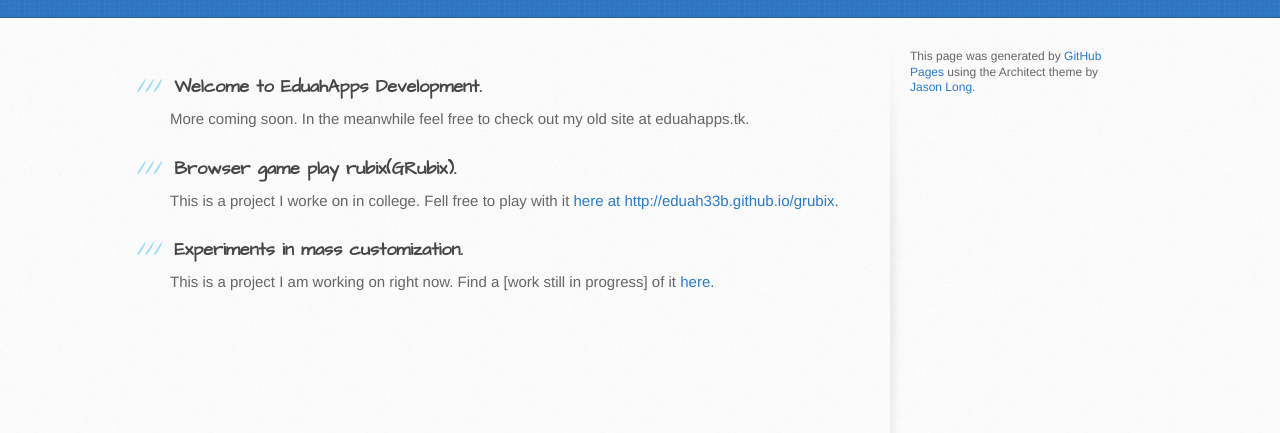
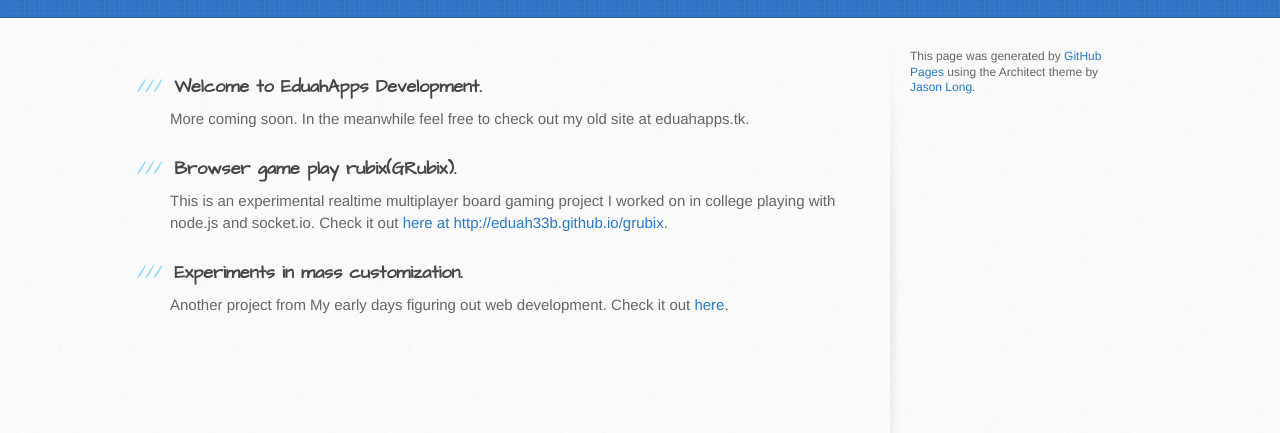
Before and after one commit to eduah33b/eduah33b.github.io, a plain HTML site: page index.html in a window 1280 px wide. Shown: the part 327-760 px from the top of the page. Drawn offline with Linux system fonts and the light colour scheme.

Commit message:
Fix issues with language

```diff
--- a/index.html
+++ b/index.html
@@ -36,12 +36,12 @@
 <h3>
 <a id="browser-game-play-rubixgrubix" class="anchor" href="#browser-game-play-rubixgrubix" aria-hidden="true"><span class="octicon octicon-link"></span></a>Browser game play rubix(GRubix).</h3>
 
-<p>This is a project I worke on in college. Fell free to play with it <a href="http://eduah33b.github.io/grubix">here at http://eduah33b.github.io/grubix</a>.</p>
+<p>This is an experimental realtime multiplayer board gaming project I worked on in college playing with node.js and socket.io. Check it out <a href="http://eduah33b.github.io/grubix">here at http://eduah33b.github.io/grubix</a>.</p>
 
 <h3>
 <a id="experiments-in-mass-customization" class="anchor" href="#experiments-in-mass-customization" aria-hidden="true"><span class="octicon octicon-link"></span></a>Experiments in mass customization.</h3>
 
-<p>This is a project I am working on right now. Find a [work still in progress] of it <a href="http://eduah33b.github.io/logic">here</a>.</p>
+<p>Another project from My early days figuring out web development. Check it out <a href="http://eduah33b.github.io/logic">here</a>.</p>
         </section>
 
         <aside id="sidebar">
```
